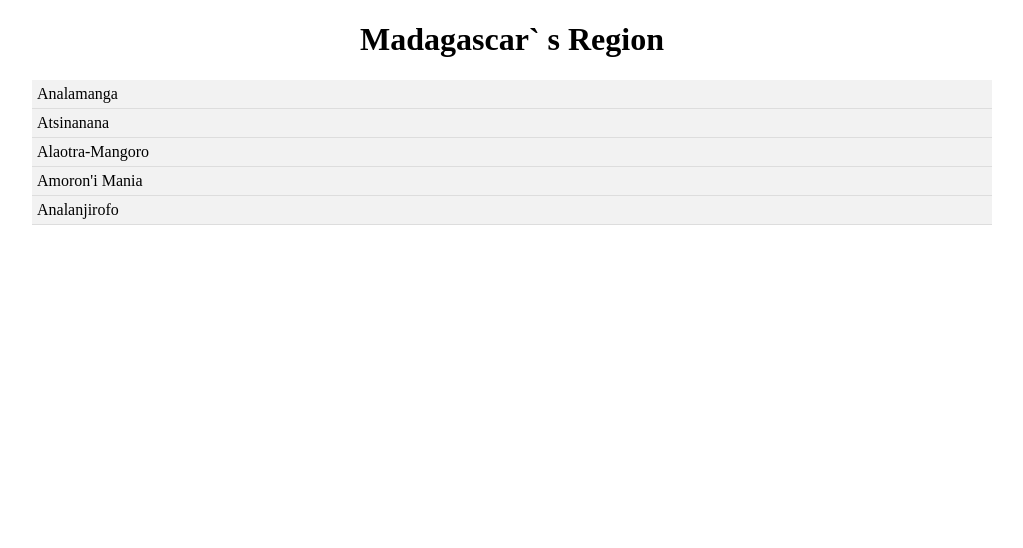
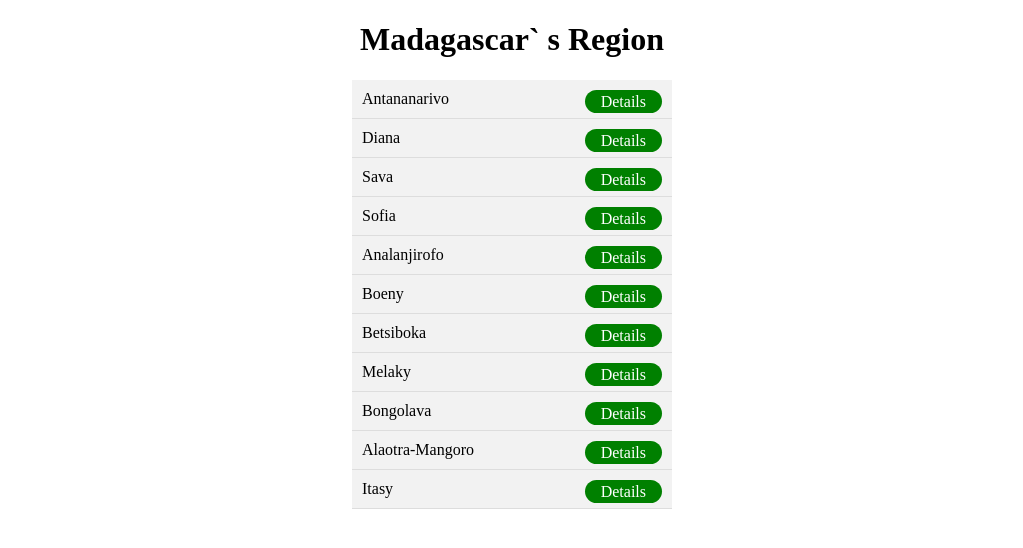
Before and after one commit to dkasrtg/MrRojo, a PHP site: page / in a window 1280 px wide. Shown: the top 548 px of the page, without its empty margins (128-1151 px from the left). Run offline with PHP 8.4, Linux system fonts and the light colour scheme.

Commit message:
index design

```diff
--- a/assets/css/index.css
+++ b/assets/css/index.css
@@ -1,18 +1,29 @@
 ul {
+    width: 25%;
     list-style-type: none;
     padding: 0;
-    margin: 0;
+    margin: auto;
 }
 
 li {
-    padding: 5px;
+    padding: 10px;
     background-color: #f2f2f2;
     border-bottom: 1px solid #ddd;
 }
+
 body{
-    width: 75%;
     margin: auto;
 }
+
 body h1{
     text-align: center;
 }
+a{
+    padding-inline: 12pt;
+    padding-block: 2pt;
+    text-decoration: none;
+    color: white;
+    background-color: green;
+    border-radius: 12pt;
+    float: right;
+}
--- /dev/null
+++ b/index.html
@@ -0,0 +1,25 @@
+<!DOCTYPE html>
+<html>
+<head>
+  <title>Regions of Madagascar</title>
+  <link rel="stylesheet" type="text/css" href="./assets/css/index.css">
+</head>
+<body>
+  <h1>Madagascar` s Region</h1>
+
+  <ul>
+    <li><span>Antananarivo</span><a href="region.html?">Details</a></li>
+    <li><span></span>Diana</span><a href="region.html">Details</a></li>
+    <li><span></span>Sava</span><a href="region.html">Details</a></li>
+    <li><span></span>Sofia</span><a href="region.html">Details</a></li>
+    <li><span></span>Analanjirofo</span><a href="region.html">Details</a></li>
+    <li><span></span>Boeny</span><a href="region.html">Details</a></li>
+    <li><span></span>Betsiboka</span><a href="region.html">Details</a></li>
+    <li><span></span>Melaky</span><a href="region.html">Details</a></li>
+    <li><span></span>Bongolava</span><a href="region.html">Details</a></li>
+    <li><span></span>Alaotra-Mangoro</span><a href="region.html">Details</a></li>
+    <li><span></span>Itasy</span><a href="region.html">Details</a></li>
+  </ul>
+
+</body>
+</html>
--- a/index.php
+++ /dev/null
@@ -1,32 +0,0 @@
-<?php
-    $regions = array("Analamanga", "Atsinanana", "Alaotra-Mangoro", "Amoron'i Mania", "Analanjirofo", "Androy", "Anosy", "Atsimo-Andrefana", "Atsimo-Atsinanana", "Atsimo-Atsiny", "Betsiboka", "Boeny", "Bongolava", "Diana", "Haute-Matsiatra", "Ihorombe", "Itasy", "Melaky", "Menabe", "Sava", "Sofia", "Vakinankaratra", "Vatovavy-Fitovinany");
-    $groups = array_chunk($regions, 5);
-?>
-
-<!DOCTYPE html>
-<html>
-<head>
-  <title>Regions of Madagascar</title>
-  <link rel="stylesheet" type="text/css" href="./assets/css/index.css">
-</head>
-<body>
-  <h1>Madagascar` s Region</h1>
-
-  <?php
-  foreach($groups as $group){
-  ?>
-
-    <ul>
-      <?php foreach($group as $region){ ?>
-        <li><?= $region ?></li>
-      <?php } ?>
-    </ul>
-
-  <?php
-    break;
-  }
-  ?>
-
-
-</body>
-</html>
```
